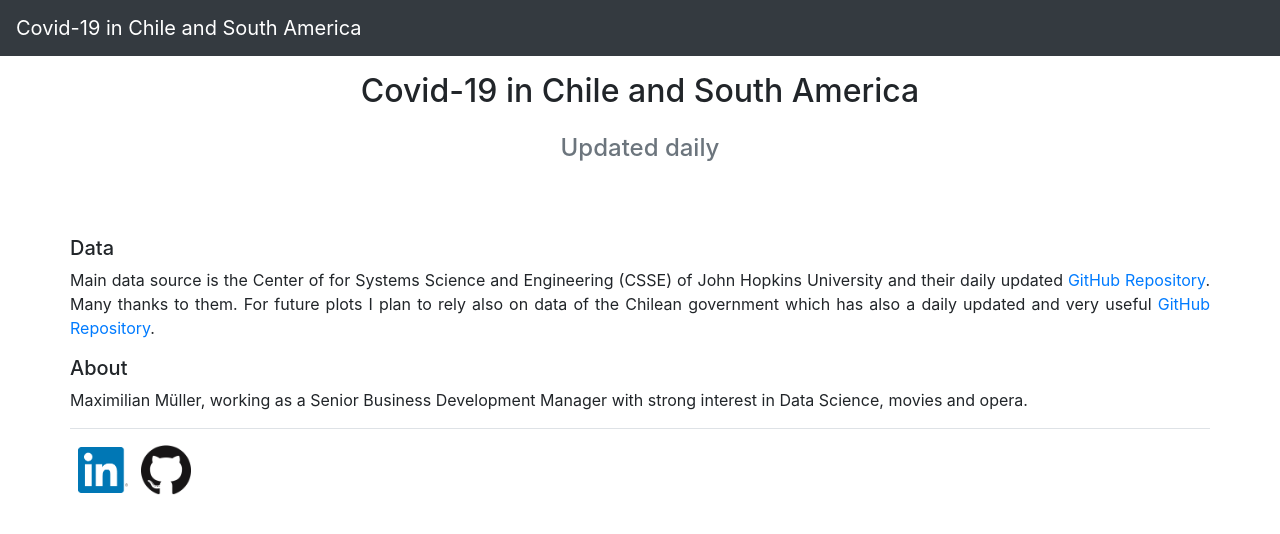
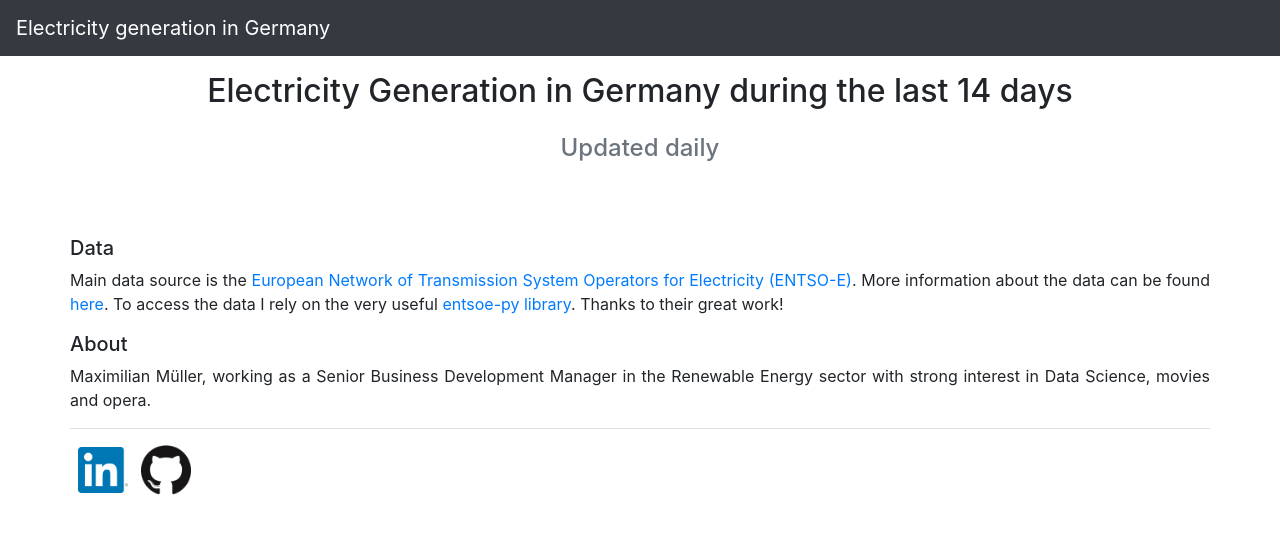
Before and after one commit to muellermax/electricity, a Flask app: template myapp/templates/index.html in a window 1280 px wide. Shown: the top 534 px of the page. Run offline with Flask 2, Linux system fonts and the light colour scheme; the template is opened without the code that fills it, so the values that code supplies are empty; some libraries are stand-ins or nearby versions.

Commit message:
Update: updated index.html text

```diff
--- a/myapp/templates/index.html
+++ b/myapp/templates/index.html
@@ -22,7 +22,7 @@
 
 <!--navbar links-->
 <nav class="navbar navbar-expand-lg navbar-dark bg-dark sticky-top">
-   <a class="navbar-brand" href="#">Covid-19 in Chile and South America</a>
+   <a class="navbar-brand" href="#">Electricity generation in Germany</a>
   <button class="navbar-toggler" type="button" data-toggle="collapse"
   data-target="#navbarTogglerDemo02"
   aria-controls="navbarTogglerDemo02" aria-expanded="false"
@@ -50,7 +50,7 @@
 
         <!--chart descriptions-->
         <div id="middle-info" class="row justify-content-center mt-3">
-            <h2 id="tag-line">Covid-19 in Chile and South America</h2>
+            <h2 id="tag-line">Electricity Generation in Germany during the last 14 days</h2>
         </div>
         <div class="row justify-content-center mt-3"><h4 class="text-muted">Updated daily</h4></div>
 
@@ -83,16 +83,17 @@
     <h5 class="h5">Data</h5><br>
     </div>
         <div class="row">
-        <p class="text-justify">Main data source is the Center of for Systems Science and Engineering (CSSE) of John Hopkins University
-        and their daily updated <a href="https://github.com/CSSEGISandData/COVID-19" target="_blank">GitHub Repository</a>. Many thanks to them. For future
-        plots I plan to rely also on data of the Chilean government which has also a daily updated and very useful <a href="https://github.com/MinCiencia/Datos-COVID19/" target="_blank">GitHub Repository</a>.
+        <p class="text-justify">Main data source is the <a href="https://www.entsoe.eu/" target="_blank">
+            European Network of Transmission System Operators for Electricity (ENTSO-E)</a>.
+            More information about the data can be found <a href="https://transparency.entsoe.eu/content/static_content/Static%20content/web%20api/Guide.html" target="_blank">here</a>.
+            To access the data I rely on the very useful <a href="https://github.com/EnergieID/entsoe-py" target="_blank">entsoe-py library</a>. Thanks to their great work!
         </p>
         </div>
     <div class="row">
         <h5 class="h5">About</h5>
     </div>
     <div class="row">
-        <p class="text-justify">Maximilian Müller, working as a Senior Business Development Manager with strong interest in Data Science, movies and opera.</p>
+        <p class="text-justify">Maximilian Müller, working as a Senior Business Development Manager in the Renewable Energy sector with strong interest in Data Science, movies and opera.</p>
     </div>
     <div class="row border-top">
         <div id="follow-me" class="mt-3">
@@ -110,7 +111,6 @@
 </div>
 
 </body>
-
 
 <footer>
 
--- a/wrangling_scripts/wrangle_data.py
+++ b/wrangling_scripts/wrangle_data.py
@@ -70,7 +70,7 @@ def return_figures():
 
     """
 
-    df = query_generation('DE', 7)
+    df = query_generation('DE', 14)
 
     graph_one = []
     x_val = df.index
```
